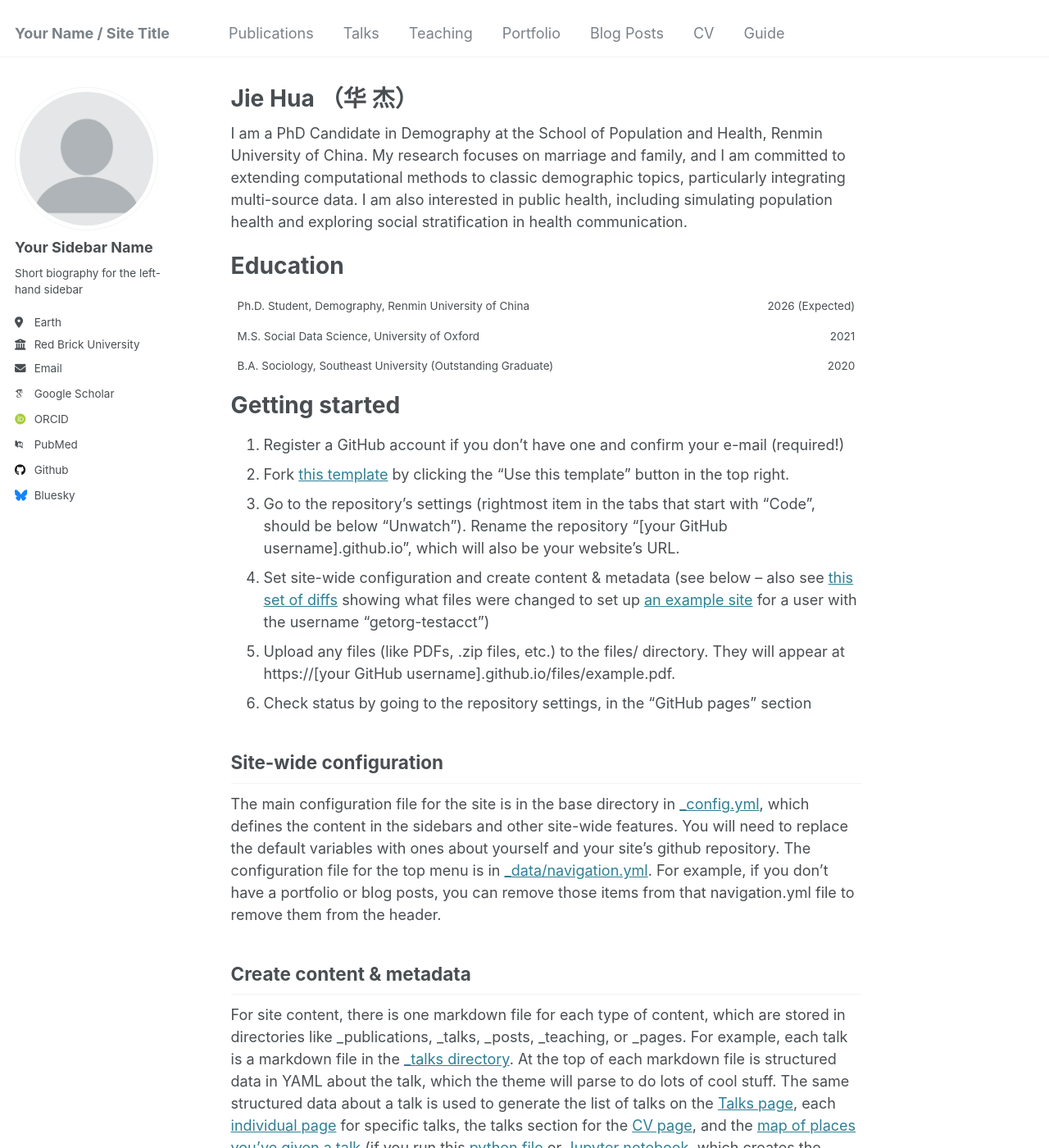
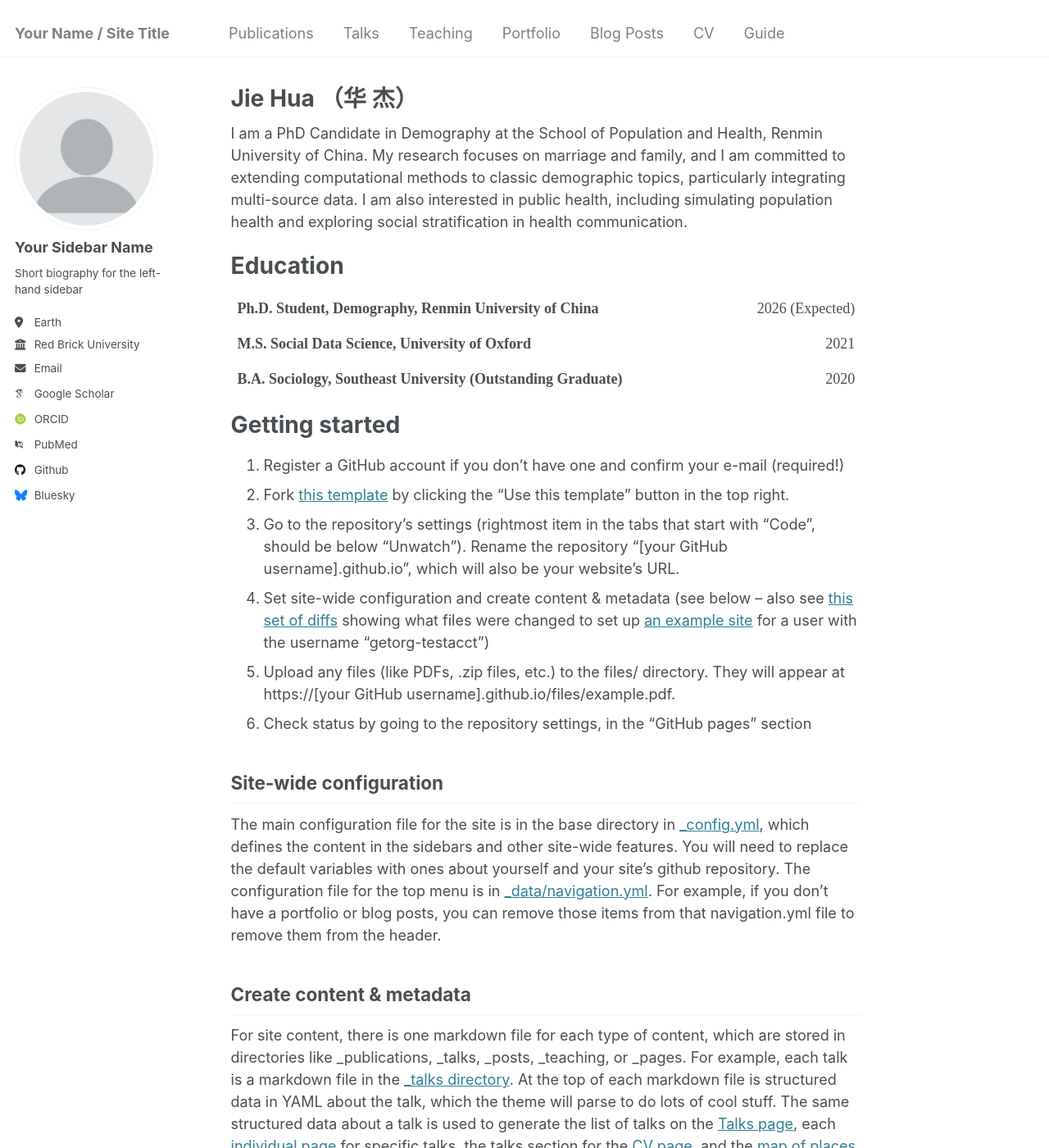
Before and after one commit to jiehua-css/jiehua-css.github.io, a Jekyll site: the page built from _pages/about.md, in a window 1280 px wide and 1400 px high. Shown: the whole window at 82% size. Built offline with Jekyll 4.4.1, drawn with Linux system fonts in a browser that asks for light colours; some web fonts are replaced.

Commit message:
Update about.md

```diff
--- a/_pages/about.md
+++ b/_pages/about.md
@@ -13,7 +13,8 @@ I am a PhD Candidate in Demography at the School of Population and Health, Renmi
   .education-table {
     width: 100%;
     border-collapse: collapse;
-    font-family: inherit; /* 确保字体与其他部分一致 */
+    font-family: "Times New Roman", serif; /* 设置为 Times New Roman 字体 */
+    font-size: 18px; /* 设置字号为 18px */
   }
   .education-table td {
     padding: 8px;
@@ -22,6 +23,9 @@ I am a PhD Candidate in Demography at the School of Population and Health, Renmi
   }
   .education-table td:nth-child(2) {
     text-align: right;
+  }
+  .education-table .degree {
+    font-weight: bold; /* 加粗学位部分 */
   }
   .education-table, .education-table td {
     border: none; /* 去掉表格和单元格的外边框 */
@@ -32,15 +36,15 @@ Education
 ======
 <table class="education-table">
   <tr>
-    <td>Ph.D. Student, Demography, Renmin University of China</td>
+    <td><span class="degree">Ph.D. Student, Demography, Renmin University of China</span></td>
     <td>2026 (Expected)</td>
   </tr>
   <tr>
-    <td>M.S. Social Data Science, University of Oxford</td>
+    <td><span class="degree">M.S. Social Data Science, University of Oxford</span></td>
     <td>2021</td>
   </tr>
   <tr>
-    <td>B.A. Sociology, Southeast University (Outstanding Graduate)</td>
+    <td><span class="degree">B.A. Sociology, Southeast University (Outstanding Graduate)</span></td>
     <td>2020</td>
   </tr>
 </table>
```
